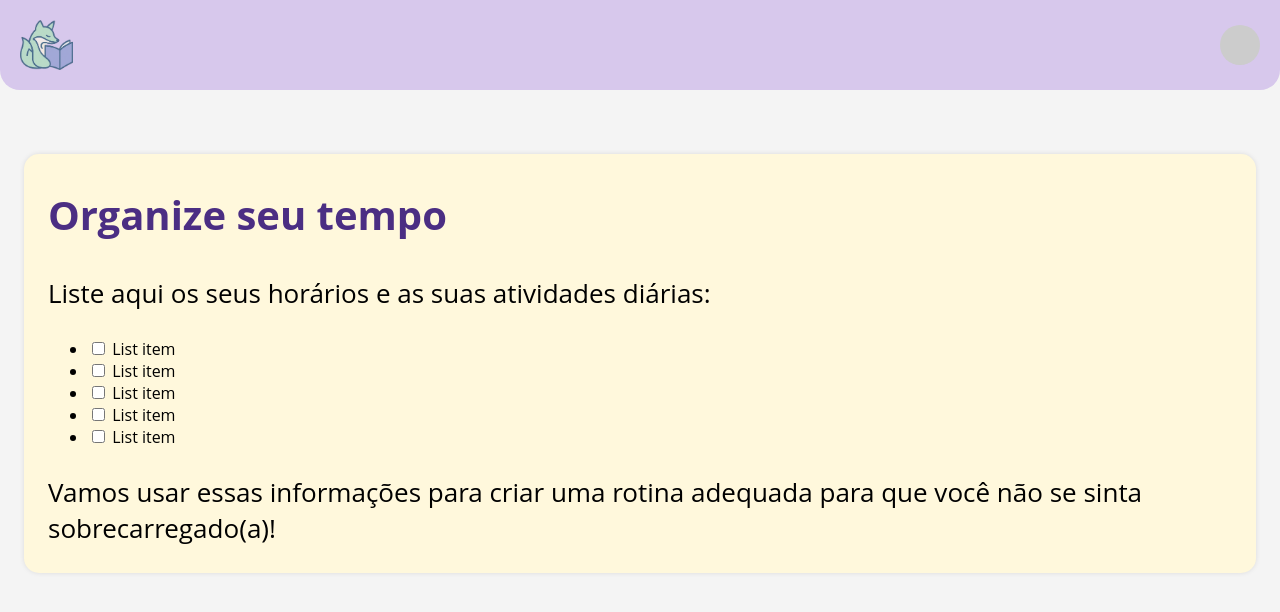
After one commit to Felipaodopao/Projeto-software-t1, a Django app: page /organiza/ in a window 1280 px wide. The commit adds this page. Shown: the top 612 px of the page. Run offline with Django 5.2, Linux system fonts and the light colour scheme; the visitor is signed in with stand-in values (Sample User, id 1).

Commit message:
juntei minha parte ('organiza' e 'profissionais') ao main

```diff
--- a/alemdasala/settings.py
+++ b/alemdasala/settings.py
@@ -32,7 +32,8 @@ ALLOWED_HOSTS = config('ALLOWED_HOSTS', default='').split(',')
 if 'CODESPACE_NAME' in os.environ:
     codespace_name = config("CODESPACE_NAME")
     codespace_domain = config("GITHUB_CODESPACES_PORT_FORWARDING_DOMAIN")
-    CSRF_TRUSTED_ORIGINS = [f'https://{codespace_name}-8000.{codespace_domain}']
+    CSRF_TRUSTED_ORIGINS = [f'https://{codespace_name}-8000.{codespace_domain}',"https://localhost:8000",
+    "http://localhost:8000",]
 
 # Application definition
 
--- /dev/null
+++ b/alemdasala/static/alemdasala/css/organiza.css
@@ -0,0 +1,120 @@
+/* Estilo inspirado no home.html */
+
+body {
+    font-family: "Open Sans", sans-serif;
+    background: #f4f4f4;
+    margin: 0;
+    padding: 0;
+}
+
+.topo {
+    background-color: #d7c8ec;
+    padding: 20px;
+    display: flex;
+    justify-content: space-between;
+    align-items: center;
+    border-bottom-left-radius: 20px;
+    border-bottom-right-radius: 20px;
+}
+
+.logo {
+    height: 50px;
+}
+
+.perfil-icon {
+    width: 40px;
+    height: 40px;
+    background-color: #ccc;
+    border-radius: 50%;
+}
+
+.container {
+    max-width: 1300px;
+    max-height: 710px;
+    margin: 40px auto;
+    display: flex;
+    gap: 16px;
+    padding: 24px;
+}
+
+.coluna-esquerda {
+    display: grid;
+    grid-template-rows: 1fr 1fr;
+    gap: 16px;
+    flex: 1;
+}
+
+.coluna-direita {
+    display: grid;
+    grid-template-rows: repeat(3, 1fr);
+    gap: 16px;
+    flex: 1;
+}
+
+.card {
+    background: #fff8dc;
+    padding-left: 24px;
+    border-radius: 15px;
+    box-shadow: 0 0 5px rgba(0,0,0,0.1);
+    transition: all 0.3s ease;
+}
+
+.card:hover {
+    background-color: #fdf2cd;
+    transform: scale(1.03);
+    box-shadow: 0 8px 16px rgba(0, 0, 0, 0.2);
+}
+
+.card h2 {
+    color: #4b2e83;
+    font-size: 40px;
+}
+
+.card p {
+    font-size: 26px;
+    line-height: 1.4;
+}
+
+.login-container,
+.register-container {
+    background-color: #fff;
+    width: 300px;
+    padding: 20px;
+    margin: 40px auto;
+    border-radius: 8px;
+    box-shadow: 0 0 10px rgba(0, 0, 0, 0.1);
+}
+
+form label {
+    display: block;
+    margin-top: 10px;
+    font-weight: bold;
+}
+
+form input {
+    width: 100%;
+    padding: 8px;
+    margin-top: 5px;
+    margin-bottom: 10px;
+    border: 1px solid #ccc;
+    border-radius: 6px;
+}
+
+button {
+    width: 100%;
+    padding: 10px;
+    background-color: #2e2e2e;
+    color: white;
+    border: none;
+    border-radius: 6px;
+    cursor: pointer;
+    margin-top: 10px;
+}
+
+a {
+    display: block;
+    margin-top: 10px;
+    text-align: center;
+    font-size: 0.9em;
+    color: #333;
+}
--- /dev/null
+++ b/alemdasala/templates/alemdasala/organiza.html
@@ -0,0 +1,33 @@
+{% load static %}
+<!DOCTYPE html>
+<html lang="pt-br">
+    <head>
+        <meta charset="UTF-8" />
+        <title>Além da Sala - Organize seu tempo</title>
+        <link rel="stylesheet" href="{% static 'alemdasala/css/organiza.css' %}">
+        <div class="topo">
+          <img src="{% static 'alemdasala/css/logo.png' %}" alt="Logo" class="logo">
+          <div class="perfil-icon"></div>
+        </div>
+    </head>
+<body>
+  <div class="container">
+    <div class="card">
+      <h2>Organize seu tempo</h2>
+      <p class="subtitle">
+        Liste aqui os seus horários e as suas atividades diárias:
+      </p>
+      <ul class="checklist">
+        <li><input type="checkbox" /> List item</li>
+        <li><input type="checkbox" /> List item</li>
+        <li><input type="checkbox" /> List item</li>
+        <li><input type="checkbox" /> List item</li>
+        <li><input type="checkbox" /> List item</li>
+      </ul>
+      <p class="info">
+        Vamos usar essas informações para criar uma rotina adequada para que você não se sinta sobrecarregado(a)!
+      </p>
+    </div>
+  </div>
+</body>
+</html>
--- a/alemdasala/urls.py
+++ b/alemdasala/urls.py
@@ -13,6 +13,8 @@ urlpatterns = [
     path('login/', views.login_view, name='login'),
     path('respiracao/', views.respiracao_view, name='respiracao'),
     path('historico/', views.historico_humor, name='historico'),
+    path("organiza/", views.organize_tempo, name="organiza"),
+    path('profissionais/', views.profissionais_view, name='profissionais')
 ]
 
 if settings.DEBUG:
--- a/alemdasala/views.py
+++ b/alemdasala/views.py
@@ -82,3 +82,11 @@ def historico_humor(request):
 @login_required(login_url='/register')
 def meditacao(request):
     return render(request, 'alemdasala/meditacao.html')
+
+@login_required(login_url='/register')
+def organize_tempo(request):
+    return render(request, "alemdasala/organiza.html")
+
+@login_required(login_url='/register')
+def profissionais_view(request):
+    return render(request, 'alemdasala/profissionais.html')
```
Also changed, not shown: alemdasala/static/alemdasala/css/profissionais.css (added, +99 -0 lines), alemdasala/templates/alemdasala/home.html (+3 -12 lines), alemdasala/templates/alemdasala/profissionais.html (added, +37 -0 lines).
